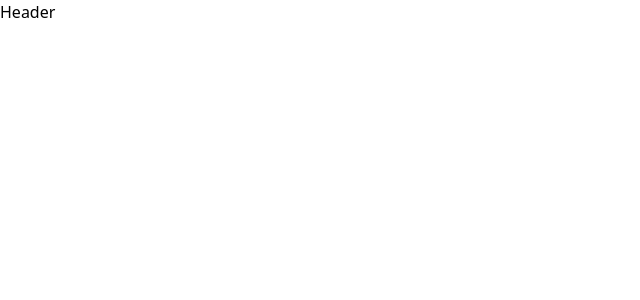
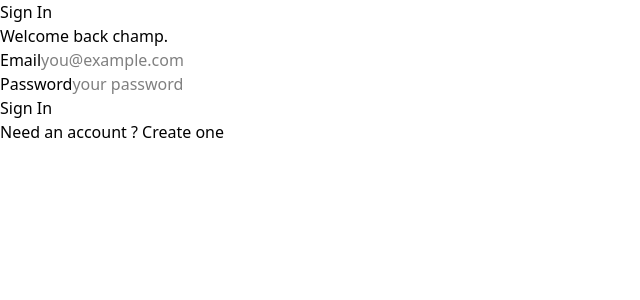
Before and after one commit to mokib08/Micro-Mentor, a React (Vite) app in the folder Frontend/: page /login in a window 1280 px wide. Shown: the top 300 px of the page, without its empty margins (0-640 px from the left). Built offline with nearby package versions, Linux system fonts and the light colour scheme.

Commit message:
register and login functionality added and AppRoutes file created

```diff
--- a/Frontend/src/App.jsx
+++ b/Frontend/src/App.jsx
@@ -1,10 +1,11 @@
 import React from 'react'
-import Header from './components/common/Header'
+import AppRoutes from './AppRoutes'
+
 
 const App = () => {
   return (
     <div>
-      <Header/>
+      <AppRoutes/>
     </div>
   )
 }
--- /dev/null
+++ b/Frontend/src/AppRoutes.jsx
@@ -0,0 +1,19 @@
+import { BrowserRouter, Routes, Route } from 'react-router-dom'
+import React from 'react'
+import Home from './pages/Home'
+import Register from './pages/Register'
+import Login from './pages/Login'
+
+const AppRoutes = () => {
+  return (
+      <BrowserRouter>
+          <Routes>
+              <Route path='/' element={<Home/>} />
+              <Route path='/register' element={<Register/>} />
+              <Route path='/login' element={<Login/> } />
+        </Routes>
+      </BrowserRouter>
+  )
+}
+
+export default AppRoutes
--- /dev/null
+++ b/Frontend/src/pages/Home.jsx
@@ -0,0 +1,9 @@
+import React from 'react'
+
+const Home = () => {
+  return (
+    <div>Home</div>
+  )
+}
+
+export default Home
--- /dev/null
+++ b/Frontend/src/pages/Login.jsx
@@ -0,0 +1,30 @@
+import React from 'react'
+import { Link } from 'react-router-dom'
+const Login = () => {
+  return (
+      <div>
+          <div>
+              <header>
+                  <h1>Sign In</h1>
+                  <p>Welcome back champ.</p>
+              </header>
+              <form>
+                  <div>
+                      <label htmlFor="login-email">Email</label>
+                      <input type="email" id='login-email' name='email' autoComplete='email' placeholder='you@example.com' required />
+                  </div>
+                  <div>
+                      <label htmlFor="login-password">Password</label>
+                      <input type="password" id='login-password' name='login-password' autoComplete='current-password' placeholder="your password" required />
+                  </div>
+                  <button type='submit'>Sign In</button>
+              </form>
+              <p>
+                  Need an account ? <Link to='/register'>Create one</Link>
+              </p>
+          </div>
+    </div>
+  )
+}
+
+export default Login
--- a/Frontend/src/pages/Register.jsx
+++ b/Frontend/src/pages/Register.jsx
@@ -1,5 +1,5 @@
 import React from 'react'
-import { Link, useNavigate } from 'react-router-dom';
+import { Link } from 'react-router-dom';
 
 
 const Register = () => {
@@ -31,7 +31,7 @@ const Register = () => {
                   </div>
                   <button type='submit'>Create Account</button>
               </form>
-              <p>Already have an account ? <Link to={/login}>Sign In</Link></p>
+              <p>Already have an account ? <Link to='/login'>Sign In</Link></p>
           </div>
     </div>
   )
```
